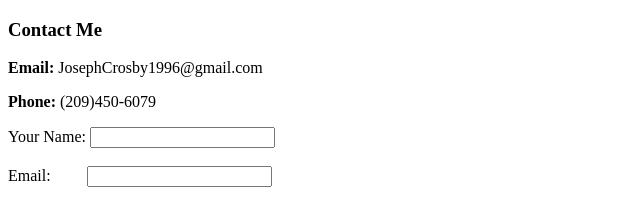
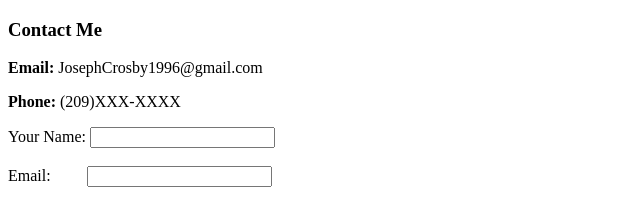
Before and after one commit to JoeAleo25/cv, a plain HTML site: page contact.html in a window 1280 px wide. Shown: the top 202 px of the page, 0-640 px from the left. Drawn offline with Linux system fonts and the light colour scheme.

Commit message:
Update contact.html

```diff
--- a/contact.html
+++ b/contact.html
@@ -11,7 +11,7 @@
 <body>
     <h3>Contact Me</h3>
     <p><strong>Email:</strong> JosephCrosby1996@gmail.com</p>
-    <p><strong>Phone:</strong> (209)450-6079</p>
+    <p><strong>Phone:</strong> (209)XXX-XXXX</p>
 
     <form action="mailto:" method:"post" enctype="text/plain">
         <label for="">Your Name:</label>
```
